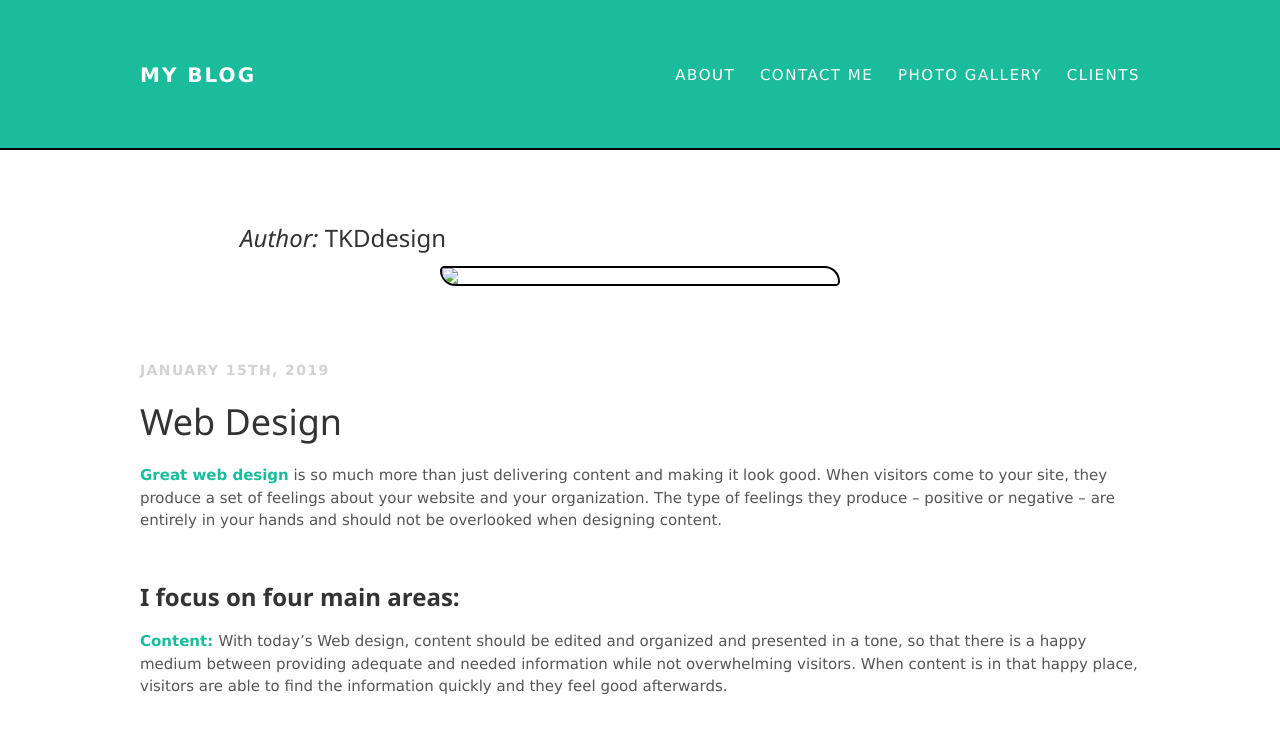
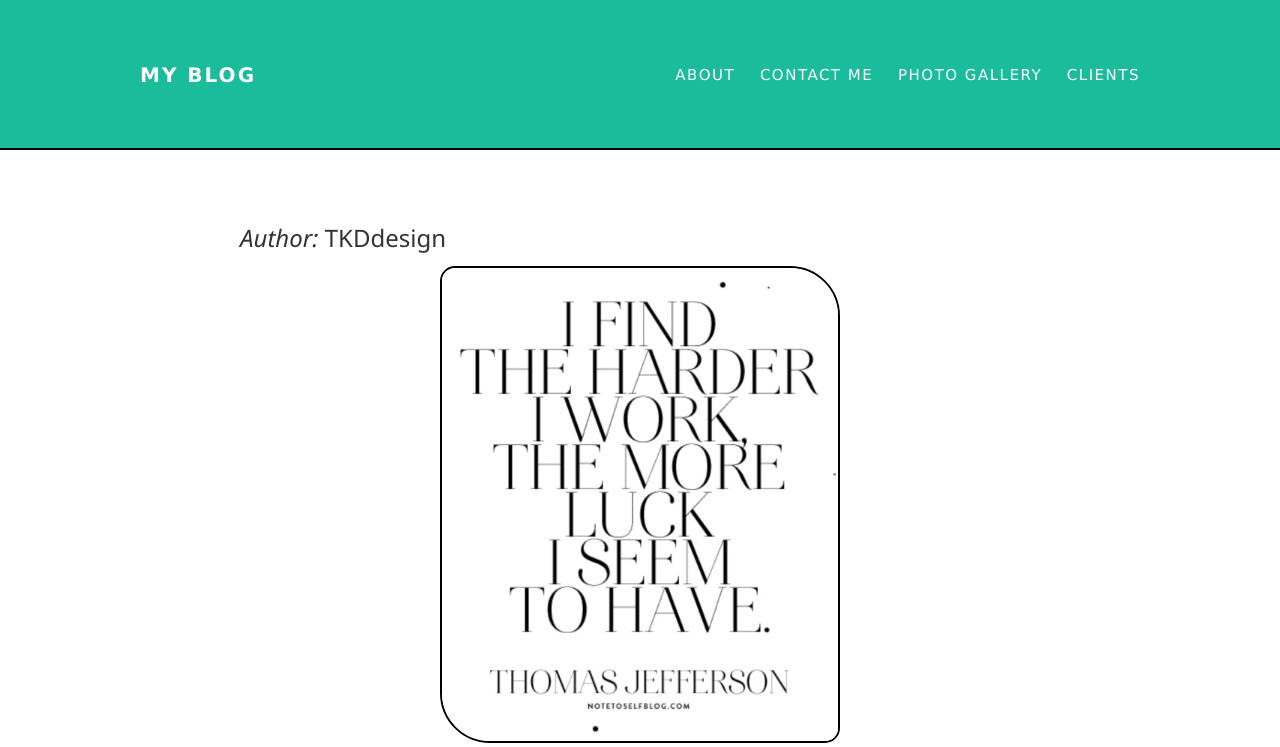
Before and after one commit to simus51/simus51.github.io, a plain HTML site: page index.html in a window 1280 px wide. Shown: the top 747 px of the page. Drawn offline with Linux system fonts and the light colour scheme; a web font is replaced by a local one.

Commit message:
Update index.html

```diff
--- a/index.html
+++ b/index.html
@@ -30,7 +30,7 @@
 
       <div class="post"
         <div class="post-author"><h3><em>Author: </em>TKDdesign</h3>
-          <img src="Images/harderWork.jpeg" class="center" width="500px" border="1px black solid;">
+          <img src="harderWork.jpeg" class="center" width="500px" border="1px black solid;">
           <span></span>
         </div>
         <p class="post-date">January 15th, 2019</p>
```
